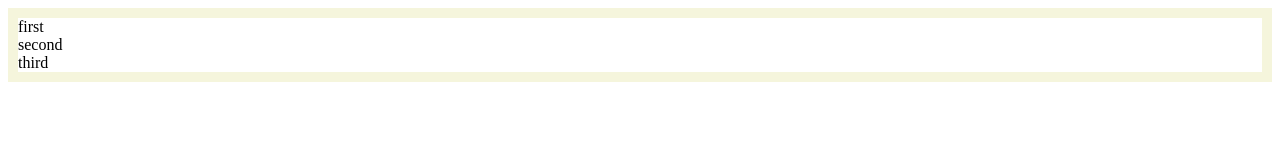
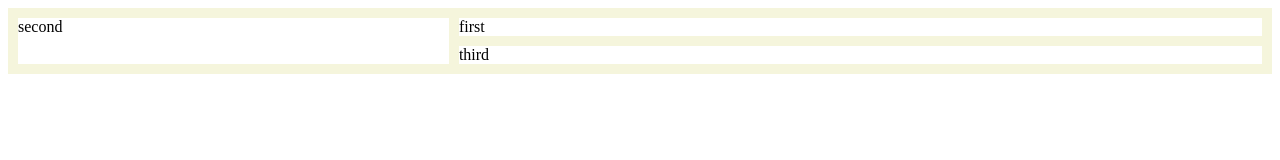
Before and after one commit to knightmoves-schools/028-grid-layout-kenleyryan-cell, a website: page index.html in a window 1280 px wide. Drawn offline with Linux system fonts and the light colour scheme.

Commit message:
try this

```diff
--- a/index.html
+++ b/index.html
@@ -4,6 +4,20 @@
     <title>Grid</title>
     <link rel="stylesheet" href="style.css">
     <style>
+        .first-item {
+            grid-area: header;
+        }
+        .second-item {
+            grid-area: leftNav; }
+        .third-item {
+             grid-area: main; }
+        .grid-container {
+            display: grid;
+            grid-template-areas:
+            'leftNav header header'
+            'leftNav main main';
+            gap: 10px;
+        }
 
     </style>
 </head>
```
